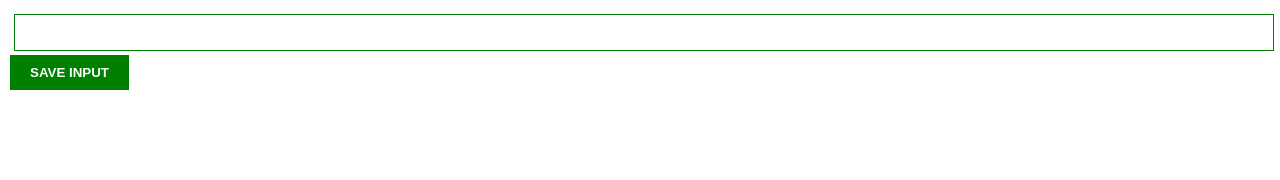
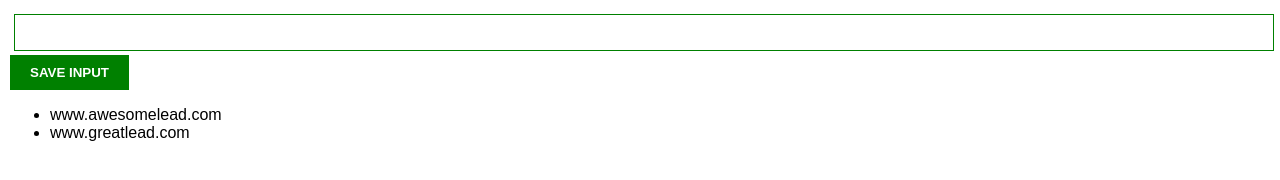
Before and after one commit to Mohammed-Siddique/lead_tracker, a plain HTML site: page index.html in a window 1280 px wide. Drawn offline with Linux system fonts and the light colour scheme.

Commit message:
lead_tracker
get the value from input field in javascript

```diff
--- a/index.html
+++ b/index.html
@@ -9,6 +9,7 @@
 <body>
     <input type="text" id="input-el">
     <button id="input-btn">SAVE INPUT</button>
+    <ul id="ul-el"></ul>
 
     <script src="index.js"></script>
 </body>
--- a/index.js
+++ b/index.js
@@ -1,9 +1,13 @@
-let myLeads = []
+let myLeads = ['www.awesomelead.com', 'www.greatlead.com']
 const inputEl = document.getElementById('input-el')
 const inputBtn = document.getElementById('input-btn')
+const ulEl = document.getElementById('ul-el')
 
 inputBtn.addEventListener("click", function() {
-
-    myLeads.push(document.getElementById('input-el').value)
+    myLeads.push(inputEl.value)
     console.log(myLeads)
 })
+
+for (let i = 0; i < myLeads.length; i++) {
+    ulEl.innerHTML += "<li>" + myLeads[i] + "</li>"
+}
```
